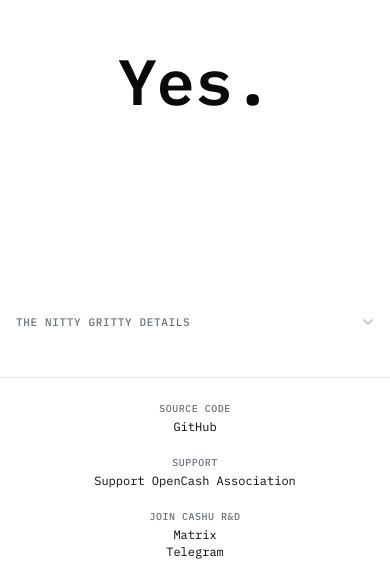
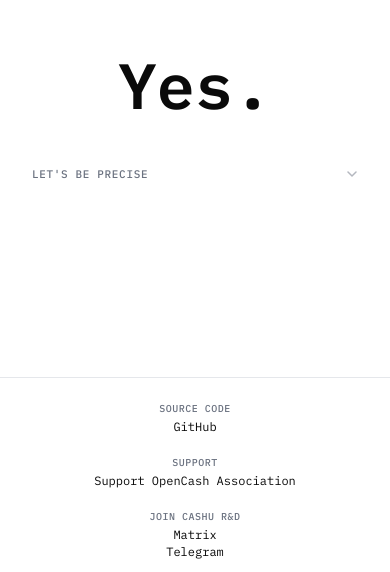
Before and after one commit to thesimplekid/iscashucustodial.com, a plain HTML site: page index.html in a window 390 px wide. Shown: the part 145-717 px from the top of the page. Drawn offline with Linux system fonts and the light colour scheme.

Commit message:
Refine expandable section copy and rename trigger label

```diff
--- a/index.html
+++ b/index.html
@@ -42,9 +42,11 @@
         main {
             flex: 1;
             display: flex;
+            flex-direction: column;
             align-items: center;
             justify-content: center;
             padding: 2rem;
+            gap: 2rem;
         }
 
         .yes-link {
@@ -170,7 +172,7 @@
         .details-section {
             display: flex;
             justify-content: center;
-            padding: 0 2rem 3rem;
+            width: 100%;
         }
 
         .details-disclosure {
@@ -292,19 +294,14 @@
             margin-top: 0.25rem;
         }
 
-        @media (max-width: 480px) {
-            .details-section {
-                padding: 0 1rem 2.5rem;
-            }
-        }
+
     </style>
 </head>
 <body>
     <main>
         <a href="https://cashu.space/" class="yes-link">Yes.</a>
-    </main>
 
-    <section class="details-section" aria-label="Technical details">
+        <section class="details-section" aria-label="Technical details">
         <div class="details-disclosure">
             <button
                 class="details-trigger"
@@ -312,7 +309,7 @@
                 aria-controls="details-body"
                 id="details-trigger"
             >
-                <span class="details-trigger-label">the nitty gritty details</span>
+                <span class="details-trigger-label">let's be precise</span>
                 <svg class="details-chevron" viewBox="0 0 12 12" fill="none" stroke="currentColor" stroke-width="1.5" stroke-linecap="round" stroke-linejoin="round" aria-hidden="true">
                     <path d="M2 4l4 4 4-4"/>
                 </svg>
@@ -327,14 +324,15 @@
                             Here's the catch: most ecash mints today are backed by a <strong>reserve asset</strong> — usually bitcoin — which <em>is</em> held by the mint. The mint controls that bitcoin. If the mint rugs, gets hacked, or simply disappears, your ecash becomes worthless. The underlying collateral is fully custodial.
                         </p>
                         <p>
-                            So: <strong>custodial bitcoin wrapped in a non-custodial protocol</strong>. The cryptography is beautiful. The trust model is not. For the purposes of this website — and honest conversations with anyone who asks — yes, Cashu is custodial.
+                            So: <strong>custodial bitcoin wrapped in a non-custodial protocol</strong>. Cashu is a genuinely elegant system — just know that using it means trusting a mint with your bitcoin. Understand the risk, use it accordingly.
                         </p>
                         <span class="verdict">tl;dr &mdash; trust the math, not the mint</span>
                     </div>
                 </div>
             </div>
         </div>
-    </section>
+        </section>
+    </main>
 
     <footer>
         <div class="footer-content">
```
